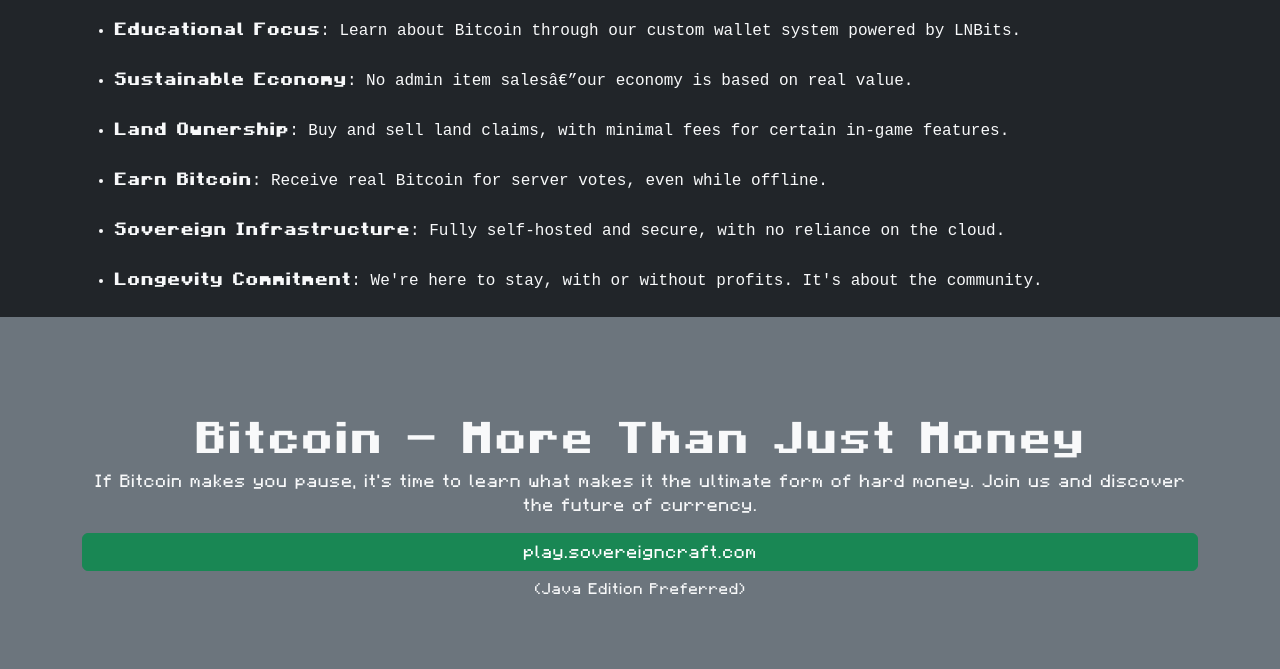
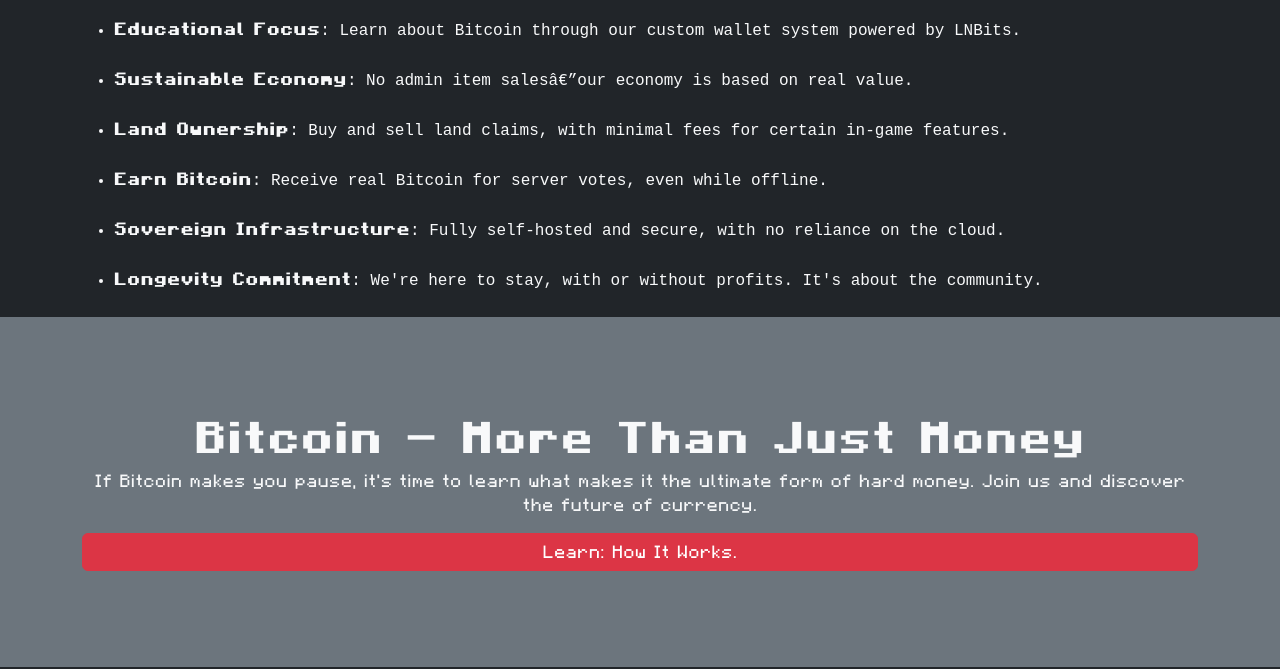
Before and after one commit to CappyTech/SC, a plain HTML site: page index.html in a window 1280 px wide. Shown: the part 1191-1860 px from the top of the page. Drawn offline with nearby package versions, Linux system fonts and the light colour scheme.

Commit message:
Update index.html

```diff
--- a/index.html
+++ b/index.html
@@ -5,6 +5,7 @@
         integrity="sha384-T3c6CoIi6uLrA9TneNEoa7RxnatzjcDSCmG1MXxSR1GAsXEV/Dwwykc2MPK8M2HN" crossorigin="anonymous">
     <link rel="stylesheet" href="https://cdn.jsdelivr.net/npm/bootstrap-icons@1.11.1/font/bootstrap-icons.css">
     <link rel="stylesheet" href="css/stylesheet.css" type="text/css" charset="utf-8" />
+    <title>Sovereign Craft - Bitcoin Economy Minecraft Server</title>
 </head>
 
 <body class="bg-dark text-light">
@@ -65,7 +66,7 @@
         <div class="row align-items-md-stretch">
             <h3 class="minecraft-bold text-center mt-4 mb-2">Choose Your Adventure</h3>
             <div class="col-md-6">
-                <div class="h-100 p-5 text-bg-dark rounded-3">
+                <div class="h-100 p-5 rounded-3">
                     <h2>SMP <small>- Value for Value</small></h2>
                     <p class="mt-2">Engage in classic Survival mode enhanced with player-driven economies. Secure your
                         creations,
@@ -146,9 +147,8 @@
             <p class="minecraft">If Bitcoin makes you pause, it's time to learn what makes it the ultimate form of
                 hard money. Join us and discover the future of currency.</p>
             <div class="d-grid">
-                <button id="playbtn" class="btn btn-success btn-block" type="button" onclick="playbtn()"
-                    value="play.sovereigncraft.com">play.sovereigncraft.com</button>
-                <small class=" mt-2">(Java Edition Preferred)</small>
+                <button class="btn btn-danger btn-block" type="button" href="/learn/how-it-works.html">Learn: How It
+                    Works.</button>
             </div>
         </div>
     </div>
```
